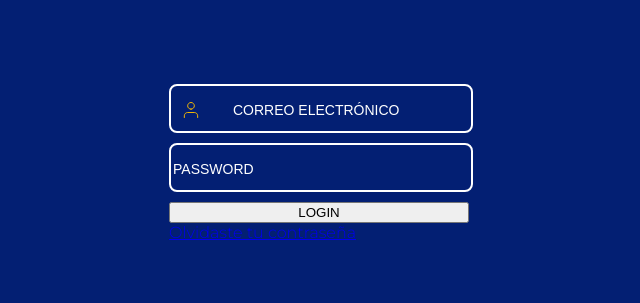
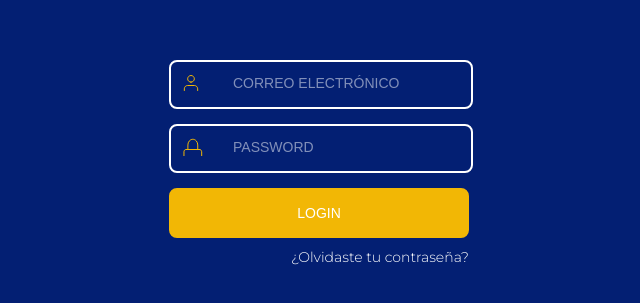
Before and after one commit to wiskani/prueba, a website: page login.html in a window 1280 px wide. Shown: the part 237-540 px from the top of the page, without its empty margins (321-961 px from the left). Drawn offline with Linux system fonts and the light colour scheme.

Commit message:
mejorando

```diff
--- a/login.html
+++ b/login.html
@@ -34,29 +34,74 @@
             display: flex;
             flex-direction: column;
         }
+        input:-webkit-autofill,
+        input:-webkit-autofill:hover,
+        input:-webkit-autofill:focus,
+        input:-webkit-autofill:active {
+            transition: background-color 5000s ease-in-out 0s;
+            -webkit-text-fill-color: #fff !important;
+        }
+
         .input-container{
             width: 100%;
             height: 45px;
             border: 2px solid #ffffff;
             border-radius: 8px;
-            margin-bottom: 10px;
+            margin-bottom: 15px;
         }
         .input-field{
-            width:100%;
-            height:100%;
+            width:75%;
+            height:90%;
             text-align:left;
+            border: none;
             background-color: transparent;
-            border: none;
             font-size: var(--sm);
+            color: #ffffff;
         }
         .input-field::placeholder{
             color: #ffffff;
+            opacity: 0.5;
         }
+        .input-field:focus{
+            text-align:left;
+            font-size: var(--sm);
+            outline: none;
+            background-color: transparent;
+        }
+
+        .input-field:focus::placeholder{
+            color: transparent;
+            background-color: transparent;
+        }
+
         .icon-mail{
             background: url(./icons/user.svg) no-repeat;
             padding: 0px 50px 0px 0px;
             margin: 0px 0px 0px 10px;
             min-width: 20px;
+        }
+        .icon-lock{
+            background: url(./icons/lock.svg) no-repeat;
+            padding: 0px 50px 0px 0px;
+            margin: 0px 0px 0px 10px;
+            min-width: 20px;
+        }
+        .login-button{
+            background-color: var(--yellow);
+            border-radius: 8px;
+            border: 2px solid var(--yellow);
+            color: #ffffff;
+            width: 100%;
+            cursor: pointer;
+            font-size: var(--sm);
+            height: 50px;
+        }
+        .form a{
+            color: #ffffff;
+            text-align: right;
+            padding: 10px 0px 0px 0px;
+            text-decoration: none;
+            font-size: var(--sm);
         }
     </style>
 </head>
@@ -69,10 +114,11 @@
                         <input type="text" id="email" placeholder="CORREO ELECTRÓNICO" class="input-field">
                     </div>
                     <div class="input-container">
+                        <i class="icon-lock"></i>
                         <input type="text" id="password" placeholder="PASSWORD" class="input-field">
                     </div>
                     <button class="login-button">LOGIN</button>
-                    <a href="/">Olvidaste tu contraseña</a>
+                    <a href="/">¿Olvidaste tu contraseña?</a>
             </form>
         </div>
     </div>
```
Also changed, not shown: icons/lock.svg (added).
